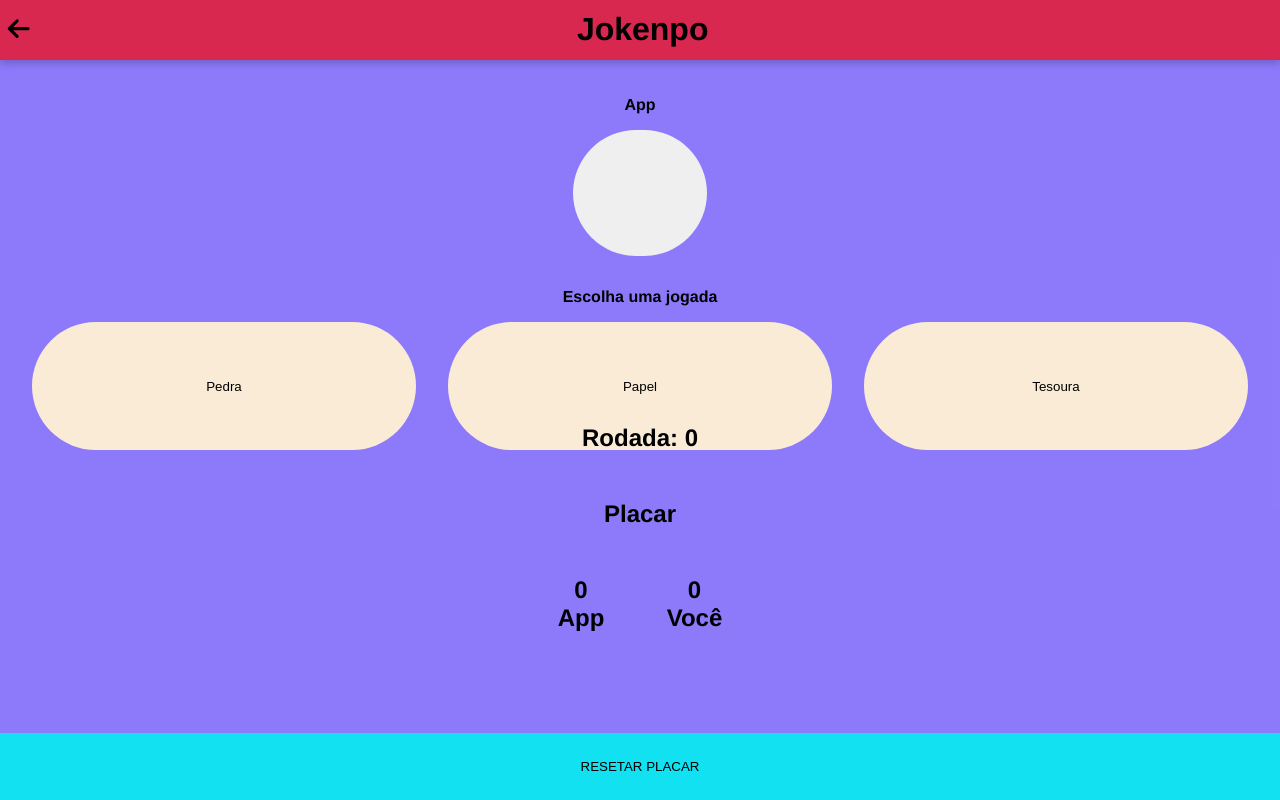
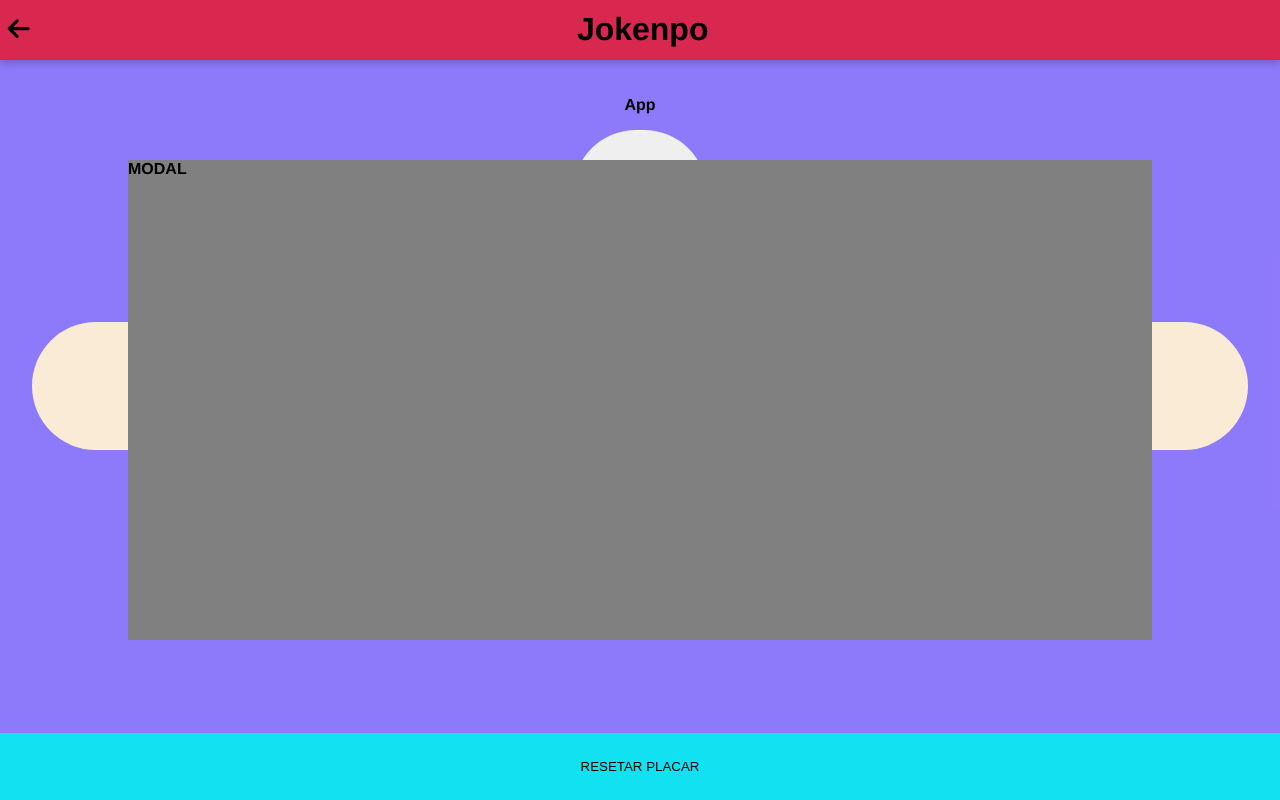
Before and after one commit to Lucky-ta/Menu-Games, a React (Vite) app: page /Jokenpo in a window 1280 px wide. Built offline with nearby package versions, Linux system fonts and the light colour scheme.

Commit message:
Create result modal

```diff
--- a/src/pages/Jokenpo.jsx
+++ b/src/pages/Jokenpo.jsx
@@ -1,6 +1,7 @@
 import React, { useEffect, useState } from 'react';
 import Header from '../components/Header';
 import Enemy from '../service/Jokenpo/Enemy';
+import ResultModal from './modals/resultModal';
 import jokenpoVerifyResult from '../service/Jokenpo/jokenpoVerifyResult';
 import '../styles/Jokenpo.css';
 
@@ -115,6 +116,7 @@ function Jokenpo() {
           RESETAR PLACAR
         </button>
       </footer>
+      <ResultModal />
     </div>
   );
 }
--- /dev/null
+++ b/src/pages/modals/resultModal.jsx
@@ -0,0 +1,12 @@
+import React from 'react';
+import '../../styles/modals/Modal.css';
+
+function ResultModal() {
+  return (
+    <div className="container">
+      <p>MODAL</p>
+    </div>
+  );
+}
+
+export default ResultModal;
--- a/src/styles/Home.css
+++ b/src/styles/Home.css
@@ -1,8 +1,6 @@
 @import url("https://fonts.googleapis.com/css2?family=Ubuntu:wght@300&display=swap");
 .home-body {
-  background: #536976;
-  /* fallback for old browsers */
-  /* Chrome 10-25, Safari 5.1-6 */
+  background: #536976; /* fallback for old browsers */ /* Chrome 10-25, Safari 5.1-6 */
   background: linear-gradient(to right, #292e49, #536976);
   height: 100vh;
   width: 100%;
--- /dev/null
+++ b/src/styles/modals/Modal.css
@@ -0,0 +1,15 @@
+.container {
+  background-color: grey;
+  display: flex;
+  position: absolute;
+  width: 80vw;
+  height: 60vh;
+  left: 0;
+  right: 0;
+  top: 0;
+  bottom: 0;
+  margin-left: auto;
+  margin-right: auto;
+  margin-top: auto;
+  margin-bottom: auto;
+}/*# sourceMappingURL=Modal.css.map */
--- /dev/null
+++ b/src/styles/modals/Modal.scss
@@ -0,0 +1,15 @@
+.container {
+    background-color: grey;
+    display: flex;
+    position: absolute;
+    width: 80vw;
+    height: 60vh;
+    left: 0;
+    right: 0;
+    top: 0;
+    bottom: 0;
+    margin-left: auto;
+    margin-right: auto;
+    margin-top: auto;
+    margin-bottom: auto;
+}
```
Also changed, not shown: 2 other files (tests, documents, lock files or other folders).
